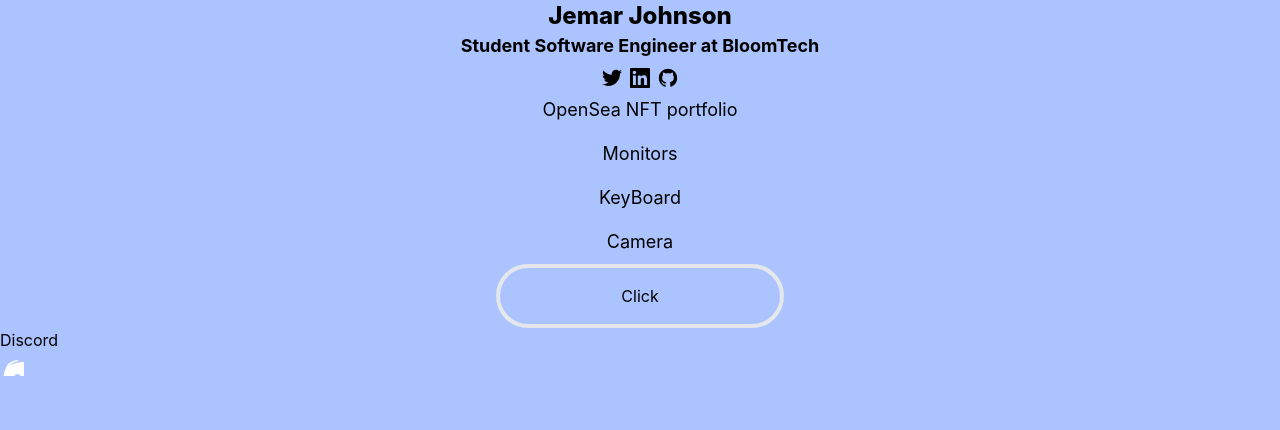
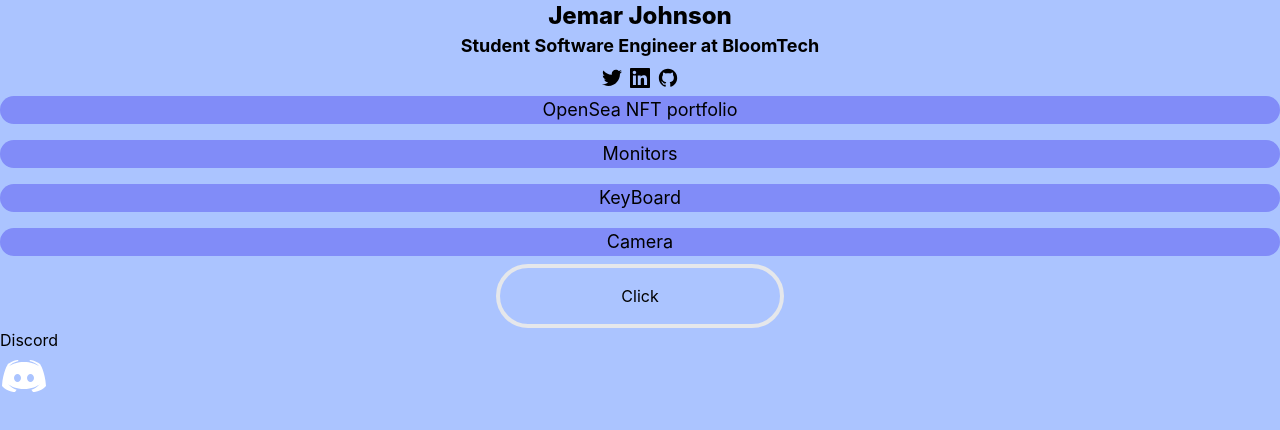
Before and after one commit to Jemar23/Socials, a React (Create React App) app in the folder link-tree/: page / in a window 1280 px wide. Shown: the top 430 px of the page. Built offline with nearby package versions, Linux system fonts and the light colour scheme.

Commit message:
tried to implement the icons with the map function

```diff
--- a/link-tree/src/App.js
+++ b/link-tree/src/App.js
@@ -2,6 +2,7 @@ import './App.css';
 import { GrTwitter } from "react-icons/gr";
 import { GrLinkedin } from "react-icons/gr";
 import { GrGithub } from "react-icons/gr";
+import { siTwitter, siLinkedin, siGithub, siOpensea } from 'simple-icons/icons';
 
 function App() {
   return (
@@ -26,14 +27,15 @@ function Name() {
 
 function InfoBox() {
   return (
-    <div className="w-full space-y-4 pt-2 row-3">
-      <p className="text-center text-lg">OpenSea NFT portfolio</p>
-      <p className="text-center text-lg">Monitors</p>
-      <p className="text-center text-lg">KeyBoard</p>
-      <p className="text-center text-lg">Camera</p>
+    <div className="container mx-auto w-full space-y-4 pt-2 row-3">
+      <p className="text-center text-lg bg-indigo-400 rounded-full">OpenSea NFT portfolio</p>
+      <p className="text-center text-lg bg-indigo-400 rounded-full">Monitors</p>
+      <p className="text-center text-lg bg-indigo-400 rounded-full">KeyBoard</p>
+      <p className="text-center text-lg bg-indigo-400 rounded-full">Camera</p>
     </div>
   );
 }
+
 
 function Logos() {
   return (
@@ -57,8 +59,8 @@ function Discord() {
   return (
     <div className="w-6 h-6 rounded-full">
       <a href="https://discord.com" target="_blank" rel="noopener noreferrer">Discord</a>
-      <svg width="24" height="24" fill="#ffffff">
-      <svg role="img" viewBox="0 0 24 24" xmlns="http://www.w3.org/2000/svg">
+      <svg width="48" height="48" fill="#ffffff">
+      <svg role="img" viewBox="0 0 48 48" xmlns="http://www.w3.org/2000/svg">
         <title>Discord</title>
         <path d="M40,12c0,0-4.585-3.588-10-4l-0.488,0.976C34.408,10.174,36.654,11.891,39,14c-4.045-2.065-8.039-4-15-4s-10.955,1.935-15,4c2.346-2.109,5.018-4.015,9.488-5.024L18,8c-5.681,0.537-10,4-10,4s-5.121,7.425-6,22c5.162,5.953,13,6,13,6l1.639-2.185C13.857,36.848,10.715,35.121,8,32c3.238,2.45,8.125,5,16,5s12.762-2.55,16-5c-2.715,3.121-5.857,4.848-8.639,5.815L33,40c0,0,7.838-0.047,13-6C45.121,19.425,40,12,40,12z M17.5,30c-1.933,0-3.5-1.791-3.5-4c0-2.209,1.567-4,3.5-4s3.5,1.791,3.5,4C21,28.209,19.433,30,17.5,30z M30.5,30c-1.933,0-3.5-1.791-3.5-4c0-2.209,1.567-4,3.5-4s3.5,1.791,3.5,4C34,28.209,32.433,30,30.5,30z">
         </path>
@@ -68,4 +70,20 @@ function Discord() {
   );
 }
 
+
+// function MapIcons() {
+//   const socialLinks = [
+//     {logoName: "twitter", icon: siTwitter, link: 'https://twitter.com'},
+//     {logoName: "linkedin", icon: siLinkedin, link: 'https://www.linkedin.com'},
+//     {logoName: "github", icon: siGithub, link: 'https://github.com'},
+//     {logoName: "opensea", icon: siOpensea, link: 'https://opensea.com'}
+//   ]
+//   return (
+//     <div className="flex space-x-4">
+//       {socialLinks.map(({logoName, icon, link}) => (
+//         <MapIcons logoName={logoName} icon={icon} link={link} />
+//       ))}
+//     </div>
+//   );
+// }
 export default App;
--- /dev/null
+++ b/package.json
@@ -0,0 +1,5 @@
+{
+  "dependencies": {
+    "simple-icons": "^6.17.0"
+  }
+}
```
Also changed, not shown: 1 other file (tests, documents, lock files or other folders).
